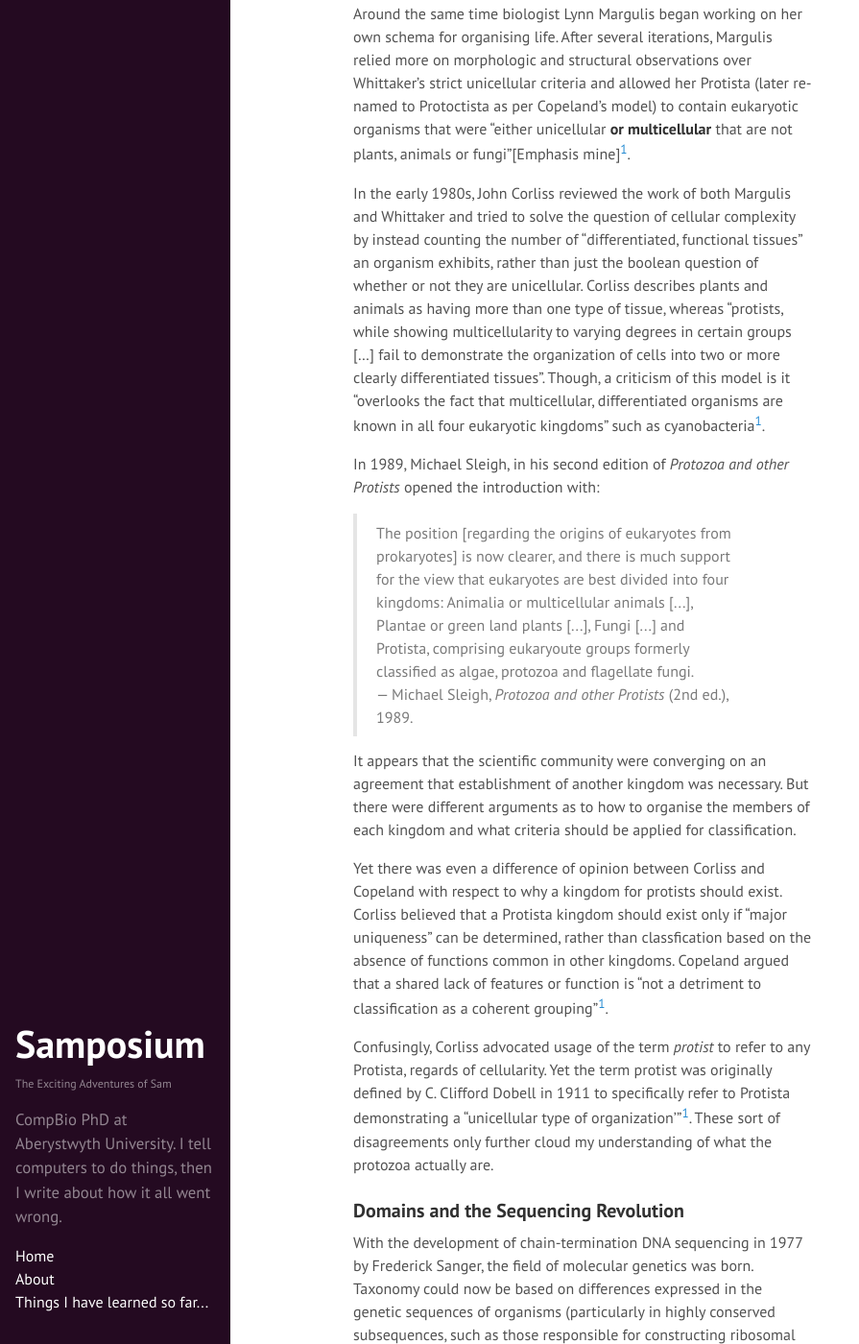
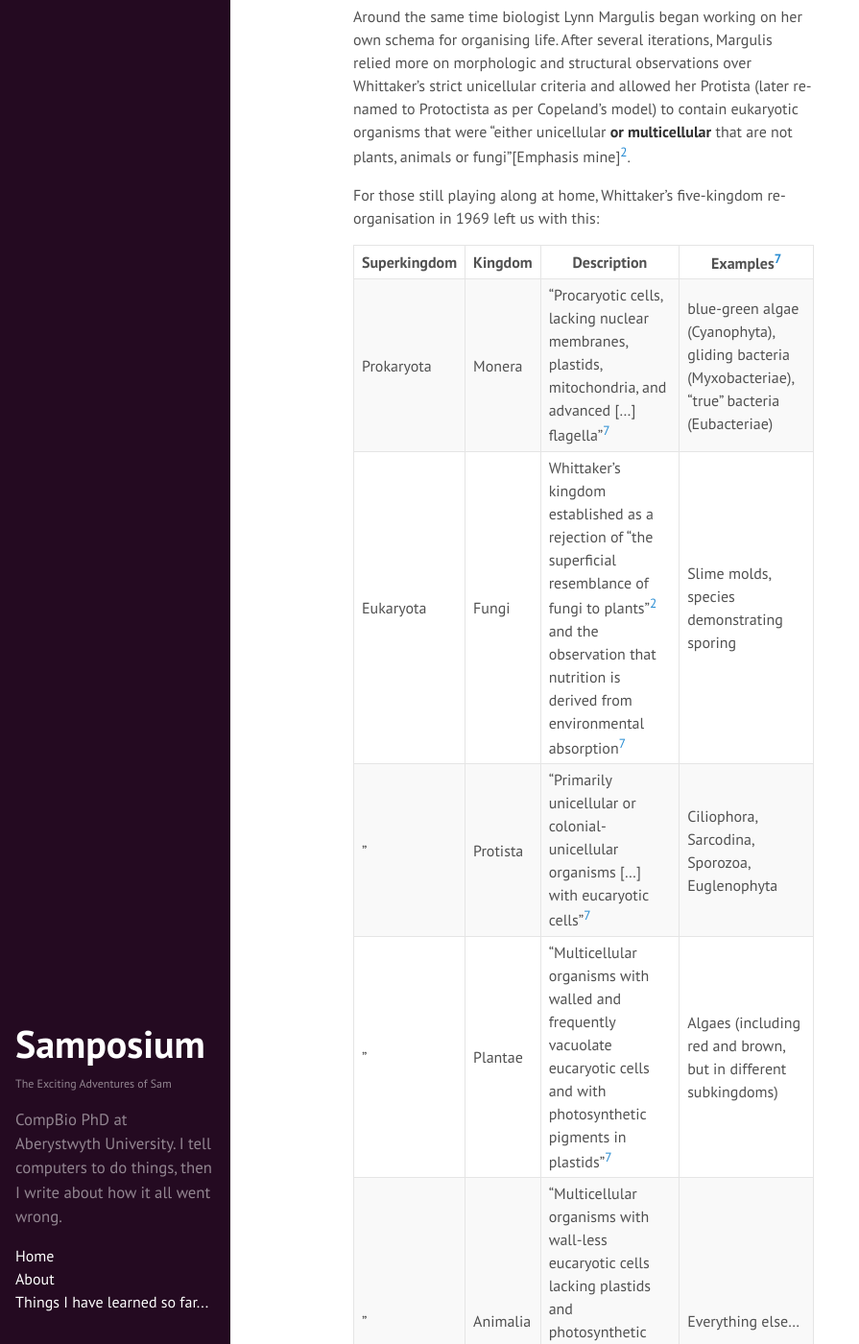
Before and after one commit to SamStudio8/samstudio8.github.io.off, a Jekyll site: the page built from _posts/2015-05-12-playing-phylogenetic-hide-seek.md, in a window 1280 px wide and 1400 px high, scrolled down 3387 px. Shown: the whole window at 96% size, without its empty margins (0-895 px from the left). Built offline with Jekyll 4.4.1, drawn with Linux system fonts in a browser that asks for light colours; Markdown is read by kramdown in place of the engine named in the settings; some of the changed text lies outside the part shown.

Commit message:
Update 2015-05-12-playing-phylogenetic-hide-seek.md

```diff
--- a/_posts/2015-05-12-playing-phylogenetic-hide-seek.md
+++ b/_posts/2015-05-12-playing-phylogenetic-hide-seek.md
@@ -116,8 +116,18 @@ Whittaker's strict unicellular criteria and allowed her Protista (later re-named
 Copeland's model) to contain eukaryotic organisms that were "either unicellular
 **or multicellular** that are not plants, animals or fungi"[Emphasis mine][^3].
 
+For those still playing along at home, Whittaker's five-kingdom re-organisation in 1969 left us with this:
+
+| Superkingdom | Kingdom | Description | Examples[^10] |
+|--------------|---------|-------------|----------|
+| Prokaryota   | Monera  | "Procaryotic cells, lacking nuclear membranes, plastids, mitochondria, and advanced [...] flagella"[^10] | blue-green algae (Cyanophyta), gliding bacteria (Myxobacteriae), "true" bacteria (Eubacteriae)|
+| Eukaryota    | Fungi   | Whittaker's kingdom established as a rejection of "the superficial resemblance of fungi to plants"[^3] and the observation that nutrition is derived from environmental absorption[^10] | Slime molds, species demonstrating sporing |
+| "            | Protista | "Primarily unicellular or colonial-unicellular organisms [...] with eucaryotic cells"[^10] | Ciliophora, Sarcodina, Sporozoa, Euglenophyta |
+| "            | Plantae | "Multicellular organisms with walled and frequently vacuolate eucaryotic cells and with photosynthetic pigments in plastids"[^10] | Algaes (including red and brown, but in different subkingdoms) |
+| "            | Animalia | "Multicellular organisms with wall-less eucaryotic cells lacking plastids and photosynthetic pigments. Nutrition primarily ingestive with digestion in an internal cavity"[^10] | Everything else...|
+
 In the early 1980s, John Corliss reviewed the work of both Margulis and Whittaker and tried to solve
-the question of cellular complexity by instead counting the number of “differentiated, functional tissues"
+the question of cellular complexity by instead counting the number of "differentiated, functional tissues"
 an organism exhibits, rather than just the boolean question of whether or not they are unicellular.
 Corliss describes plants and animals as having more than one type of tissue, whereas
 "protists, while showing multicellularity to varying
@@ -179,14 +189,35 @@ the taxonomic rank of **Domain**, superior to Kingdom.
 
 Whilst Whittaker had previously introduced the concept of a **Superkingdom** to differentiate
 between the Monera and the rest of the kingdoms, this distinction was rather naive.
-And so, Woese introduced the three domains of life [^7] [^3]:
+And so, Woese introduced the three domains of life [^3] [^7]:
 
-![]({{ site.url }}/public/posts/hide-and-seek/woese-4578-tree.png)
+![]({{ site.url }}/public/posts/hide-and-seek/woese-4578-tree.png)[^7]
+
+
+## A Very Brief and Biased Introduction to Current Taxonomy
+With rapidly moving continuous research in to molecular biology and genetics...
+...moving to maintain the integrity of a "tree" model by ensuring branches are monophyletic (*i.e.* that
+each branch contains only descendants of that species)
+
+| Domain       | Kingdom  | Description | Examples[^4] |
+|--------------|----------|-------------|--------------|
+| Bacteria     | Bacteria | ||
+| Archaea      | Archaea  | ||
+| Eukaryota    | Excavata | ||
+| "            | Amoebozoa| ||
+| "            | Opisthokonta| ||
+| "            | Rhizaria | ||
+| "            | Chromalveolata| ||
+| "            | Archaeplastida| ||
+
+![]({{ site.url }}/public/posts/hide-and-seek/simpson-rogers-cb-r964.png)[^10]
+
+
 
 Different sequence database began to create their own taxonomic classification structure
 
 
-
+### Where are the virii?
 
 
 
@@ -231,3 +262,5 @@ explains the phylogenetic taxonomy
 [^8]: M Ragan, *A third kingdom of eukaryotic life: history of an idea*, 1997.
 
 [^9]: Haeckel did not recognise Linnaeus' "mineral" kingdom as a kingdom of life.
+
+[^10]: RH Whittaker, *New concepts of kingdoms of organisms*, 1969.
```
Also changed, not shown: other parts of _posts/2015-05-12-playing-phylogenetic-hide-seek.md (+1 -1 lines).
